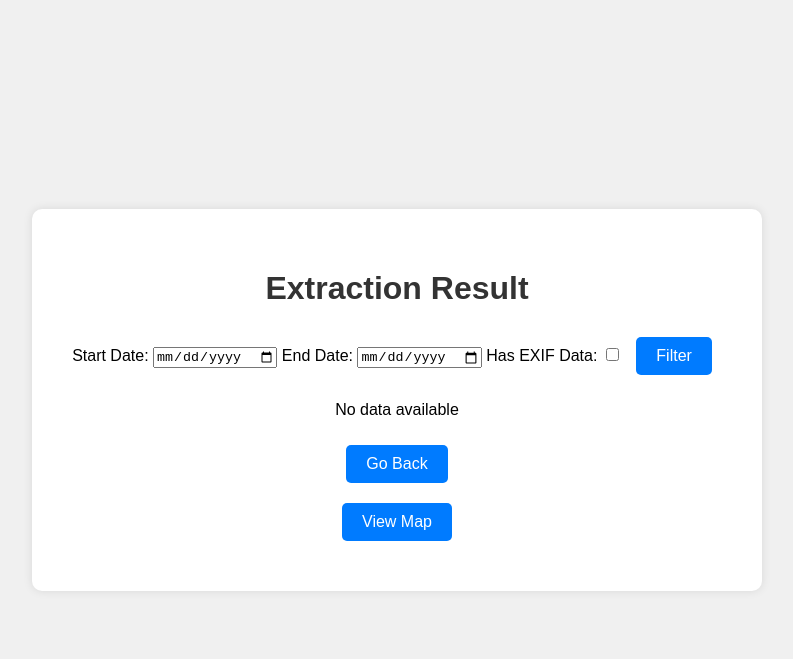
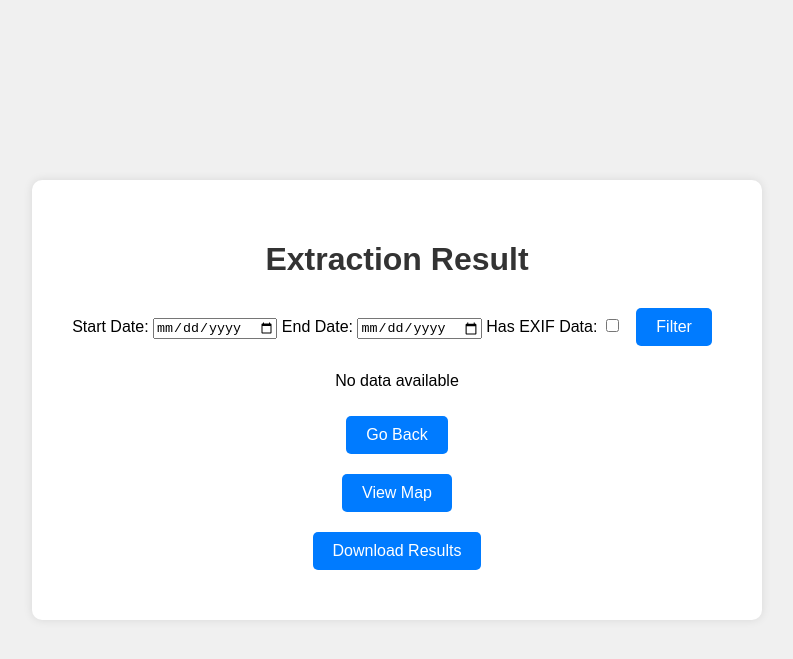
Before and after one commit to derekleegh/flask-forensic, a Flask app: template templates/extraction_result.html in a window 1280 px wide. Shown: the top 659 px of the page, without its empty margins (243-1036 px from the left). Run offline with Flask 3, Linux system fonts and the light colour scheme; the template is opened without the code that fills it, so the values that code supplies are empty.

Commit message:
add download button

```diff
--- a/app.py
+++ b/app.py
@@ -2,10 +2,11 @@ import os
 import csv
 import json
 import hashlib
+import shutil
 from threading import Thread
 from uuid import uuid4
 from datetime import datetime
-from flask import Flask, render_template, request, redirect, url_for, session
+from flask import Flask, render_template, request, redirect, url_for, session, send_file
 import folium
 from folium.plugins import TimestampedGeoJson
 from dd_recovery import DDRecovery
@@ -207,6 +208,24 @@ def extraction_result():
 
     return render_template("extraction_result.html", table_data=table_data, total_files=total_files)
 
+@app.route("/download_results", methods=["GET"])
+def download_results():
+    task_id = request.args.get("task_id")
+    if not task_id:
+        return "Task ID not provided", 400
+
+    # Path to the task directory
+    task_dir = os.path.join(app.config["RESULTS_FOLDER"], task_id)
+    if not os.path.exists(task_dir):
+        return "Task directory not found", 404
+
+    # Create a ZIP file for the task directory
+    zip_path = os.path.join(app.config["RESULTS_FOLDER"], f"{task_id}.zip")
+    shutil.make_archive(zip_path.replace(".zip", ""), 'zip', task_dir)
+
+    # Serve the ZIP file for download
+    return send_file(zip_path, as_attachment=True, download_name=f"{task_id}.zip")
+
 @app.route("/map_from_csv")
 def map_from_csv():
     """Load GPS coordinates from CSV and add them as markers on a map."""
@@ -234,50 +253,50 @@ def map_from_csv():
             })
 
     # Sort by datetime
-        record_with_gps = sorted(record_with_gps, key=lambda x: datetime.strptime(x['datetime'], "%Y-%m-%dT%H:%M:%SZ"))
+    record_with_gps = sorted(record_with_gps, key=lambda x: datetime.strptime(x['datetime'], "%Y-%m-%dT%H:%M:%SZ"))
 
     # Set the map centered around the first coordinate
-        m = folium.Map(location=[record_with_gps[0]["lat"], record_with_gps[0]["lon"]], zoom_start=10)
+    m = folium.Map(location=[record_with_gps[0]["lat"], record_with_gps[0]["lon"]], zoom_start=10)
 
     # Create GeoJSON features (this is to generate the line connecting the points)
-        for i in range(len(record_with_gps) - 1):
-            feature = {
-                "type": "Feature",
-                "geometry": {
-                    "type": "LineString",
-                    "coordinates": [
-                        [record_with_gps[i]["lon"], record_with_gps[i]["lat"]],
-                        [record_with_gps[i + 1]["lon"], record_with_gps[i + 1]["lat"]]
-                    ]
-                },
-                "properties": {
-                    "times": [record_with_gps[i]["datetime"], record_with_gps[i + 1]["datetime"]],
-                    "style": {"color": "blue", "weight": 5}
-                }
+    for i in range(len(record_with_gps) - 1):
+        feature = {
+            "type": "Feature",
+            "geometry": {
+                "type": "LineString",
+                "coordinates": [
+                    [record_with_gps[i]["lon"], record_with_gps[i]["lat"]],
+                    [record_with_gps[i + 1]["lon"], record_with_gps[i + 1]["lat"]]
+                ]
+            },
+            "properties": {
+                "times": [record_with_gps[i]["datetime"], record_with_gps[i + 1]["datetime"]],
+                "style": {"color": "blue", "weight": 5}
             }
-            features.append(feature)
+        }
+        features.append(feature)
 
-    # Add numbered markers with popups as GeoJSON features
-        for idx, coord in enumerate(record_with_gps, start=1):
-            feature = {
-                "type": "Feature",
-                "geometry": {
-                    "type": "Point",
-                    "coordinates": [coord["lon"], coord["lat"]]
-                },
-                "properties": {
-                    "times": [coord["datetime"]],
-                    "popup": f"""<b>{idx}.</b>
-                        <br>
-                        <b>Filename:</b> {coord['filename']}
-                        <br>
-                        <b>Address:</b> {coord['address']}
-                        <br>
-                        <b>Time:</b> {coord['datetime']}
-                    """
-                }
+# Add numbered markers with popups as GeoJSON features
+    for idx, coord in enumerate(record_with_gps, start=1):
+        feature = {
+            "type": "Feature",
+            "geometry": {
+                "type": "Point",
+                "coordinates": [coord["lon"], coord["lat"]]
+            },
+            "properties": {
+                "times": [coord["datetime"]],
+                "popup": f"""<b>{idx}.</b>
+                    <br>
+                    <b>Filename:</b> {coord['filename']}
+                    <br>
+                    <b>Address:</b> {coord['address']}
+                    <br>
+                    <b>Time:</b> {coord['datetime']}
+                """
             }
-            features.append(feature)
+        }
+        features.append(feature)
 
     # Create a GeoJSON object
     geojson = {
@@ -301,9 +320,9 @@ def map_from_csv():
     # Use this to render directly
     return m.get_root().render()
 
-    # Use this to render as a template to give more flexibility
-    # map_html = m._repr_html_()
-    # return render_template('timeline.html', map_html=map_html)
+# Use this to render as a template to give more flexibility
+# map_html = m._repr_html_()
+# return render_template('timeline.html', map_html=map_html)
 
 if __name__ == "__main__":
     app.run(debug=True)
--- a/templates/display.html
+++ b/templates/display.html
@@ -72,7 +72,7 @@
 
 <body>
     <div class="container">
-        <h1>Uploaded File Metadata</h1>
+        <h1>Uploaded File Information</h1>
         <table>
             <thead>
                 <tr>
--- a/templates/extraction_result.html
+++ b/templates/extraction_result.html
@@ -138,6 +138,10 @@
         <form action="/map_from_csv" method="get">
             <button type="submit">View Map</button>
         </form>
+        <form action="/download_results" method="get">
+            <input type="hidden" name="task_id" value="{{ request.args.get('task_id') }}">
+            <button type="submit">Download Results</button>
+        </form>
     </div>
 </body>
 
```
